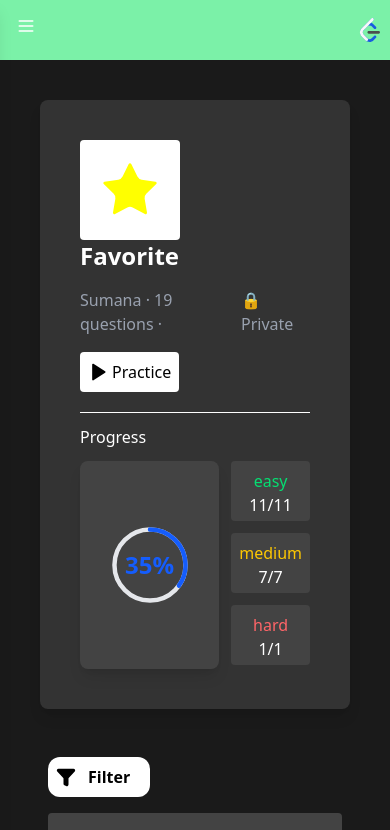
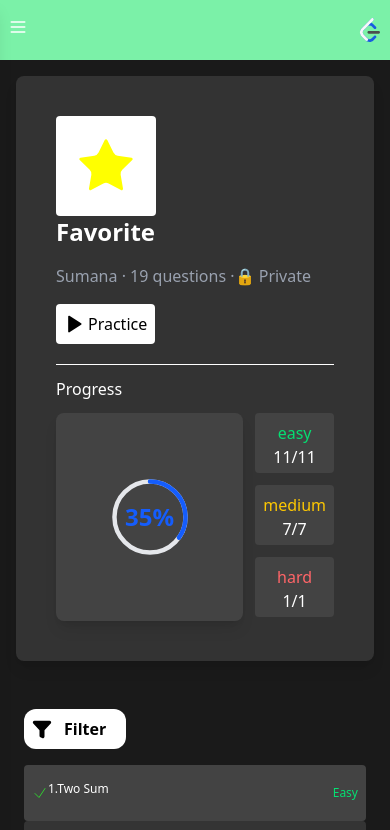
Before and after one commit to Anjalisharma3463/Leetcode-filterSection, a React (Vite) app: page / in a window 390 px wide. Shown: the top 830 px of the page. Built offline with nearby package versions, Linux system fonts and the light colour scheme.

Commit message:
fixed navbar

```diff
--- a/src/App.jsx
+++ b/src/App.jsx
@@ -23,7 +23,7 @@ function App() {
       <div className="w-screen bg-[#1a1a1a]  min-h-screen  ">
 
         {/* sidebar  on mobile */}
-        <div className="flex block md:hidden px-2 bg-green-300 w-screen h-15 justify-between  items-center">
+        <div className="flex sticky top-0 block md:hidden px-2 bg-green-300 w-screen h-15 justify-between  items-center">
 
         <div>
 
@@ -35,7 +35,7 @@ function App() {
 
 
 
-        <div className="md:flex md:justify-between p-10">
+        <div className="md:flex  md:justify-between p-4">
 
           <div className="hidden md:block">
             <Sidebar />
--- a/src/components/Sidebar.jsx
+++ b/src/components/Sidebar.jsx
@@ -49,7 +49,7 @@ const Sidebar = () => {
 
       <button
         onClick={toggleSidebar}
-        className={`fixed top-4 left-4 transition-opacity duration-500 ${isOpen ? "opacity-0 invisible" : "opacity-100 visible delay-500"
+        className={`fixed sticky top-4 left-4 transition-opacity duration-500 ${isOpen ? "opacity-0 invisible" : "opacity-100 visible delay-500"
           }`}
       >
         {/* <img src="/hamburger.svg" alt="menu" className="w-6 h-6 filter invert " /> */}
```
